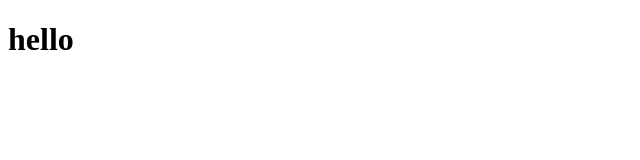
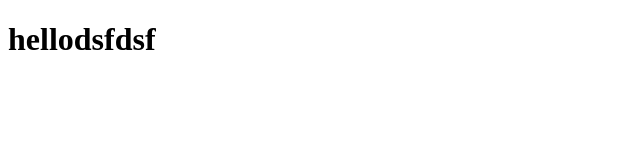
Before and after one commit to LongHoangPham0/github-demo, a plain HTML site: page index.html in a window 1280 px wide. Shown: the whole page, without its empty margins (0-640 px from the left). Drawn offline with Linux system fonts and the light colour scheme.

Commit message:
Update index.html

```diff
--- a/index.html
+++ b/index.html
@@ -1,3 +1,3 @@
 <!DOCTYPE html>
 
-<h1>hello</h1>
+<h1>hellodsfdsf</h1>
```
